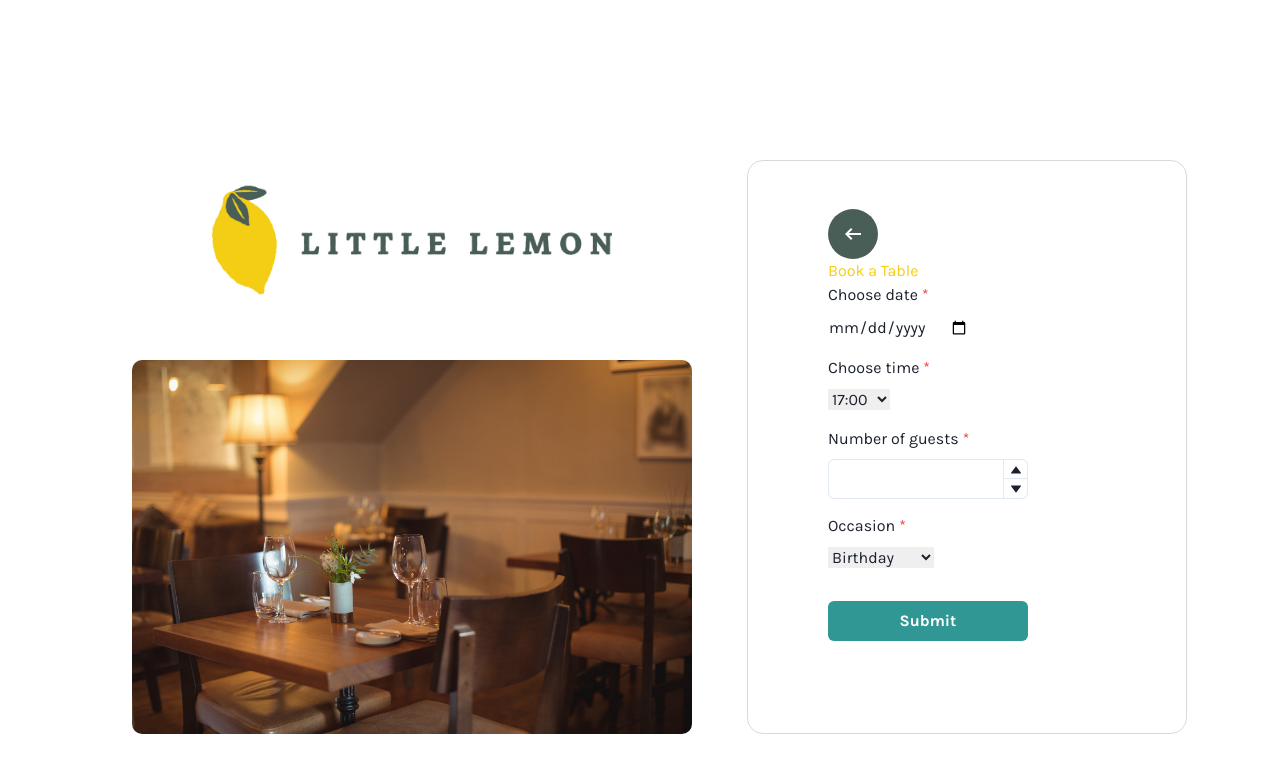
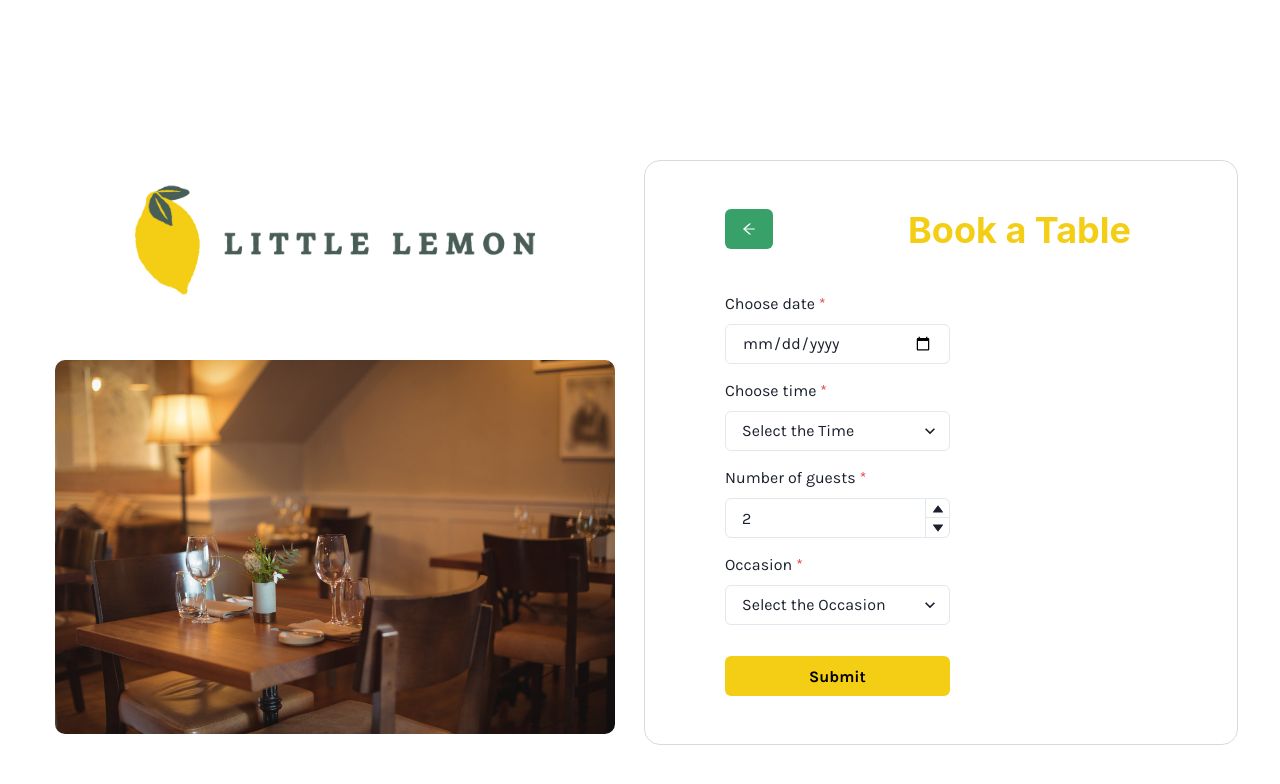
Before and after one commit to andregu14/Front-End-Developer-Capstone-Project, a React (Create React App) app: page / in a window 1280 px wide. Shown: the top 784 px of the page. Built offline with nearby package versions, Linux system fonts and the light colour scheme.

Commit message:
Update Main.jsx
Using chakra ui and react-icons update

```diff
--- a/src/assets/components/Main.jsx
+++ b/src/assets/components/Main.jsx
@@ -1,26 +1,38 @@
 import { useFormik } from "formik";
 import { useState } from "react";
 import * as Yup from "yup";
+import { AiOutlineArrowLeft } from 'react-icons/ai';
 import {
     FormControl,
     FormLabel,
     FormErrorMessage,
-    FormHelperText,
     Button,
     NumberInput,
     NumberInputField,
     NumberInputStepper,
     NumberIncrementStepper,
     NumberDecrementStepper,
+    Select,
+    Input,
+    Box,
+    Wrap,
+    WrapItem,
+    Heading,
   } from '@chakra-ui/react'
 
 function Main() {
+    const [resDate, setResDate] = useState("")
+    const [resTime, setResTime] = useState("")
+    const [guests, setGuests] = useState(2)
+    const [occasion, setOccasion] = useState("")
+    const [availableTimes, setAvailableTimes] = useState(["17:00", "18:00", "19:00", "20:00", "21:00", "22:00"])
+
     const formik = useFormik({
         initialValues: {
-            resDate: "",
-            resTime: "",
-            guests: 2,
-            occasion: "",
+            resDate: resDate,
+            resTime: resTime,
+            guests: guests,
+            occasion: occasion,
         },
         onSubmit: (e) => {
             e.preventDefault();
@@ -28,64 +40,65 @@ function Main() {
         validationSchema: Yup.object({
             resDate: Yup.date().required('Required'),
             resTime: Yup.string().required('Required'),
-            guests: Yup.number().required('Required').min(1, 'The minimum number is 1' ).max(10, 'The maximum number is 10'),
+            guests: Yup.number().required('Required'),
             occasion: Yup.string().required('Required'),
           }),
       });
 
     return (
     <main>
-        <header>
-            <button className="back-button">
-                <span class="material-symbols-outlined">
-                    arrow_left_alt
-                </span>
-            </button>
-            <h1>Book a Table</h1>
-        </header>
+        <Box>
+            <Wrap spacing='135px' mb={10}>
+                <WrapItem>
+                    <Button colorScheme="green">{<AiOutlineArrowLeft />}</Button>
+                </WrapItem>
+                <WrapItem>
+                    <Heading as="h1">Book a Table</Heading>
+                </WrapItem>
+            </Wrap>
 
             <form onSubmit={formik.handleSubmit}
             style={{
             display: "grid",
-        maxWidth: "200px",
+            maxWidth: "225px",
             gap: "15px",
             }}>
-            <FormControl isRequired isInvalid={formik.touched.resDate && formik.errors.resDate}>
+                <FormControl isRequired>
                     <FormLabel htmlFor="resDate">Choose date</FormLabel>
-                <input
+                    <Input
                         type="date"
                         id="resDate"
                         name="resDate"
-                    {...formik.getFieldProps('resDate')}
+                        value={resDate}
+                        onChange={e => setResDate(e.target.value)}
                     />
                     <FormErrorMessage>{formik.errors.resDate}</FormErrorMessage>
                 </FormControl>
 
-            <FormControl isRequired isInvalid={formik.errors.resTime}>
+                <FormControl isRequired>
                     <FormLabel htmlFor="resTime">Choose time</FormLabel>
-                <select
+                    <Select
                         id="resTime"
                         name="resTime"
-                    {...formik.getFieldProps('resTime')}
+                        onChange={e => setResTime(e.target.value)}
+                        placeholder="Select the Time"
                     >
-                    <option>17:00</option>
-                    <option>18:00</option>
-                    <option>19:00</option>
-                    <option>20:00</option>
-                    <option>21:00</option>
-                    <option>22:00</option>
-                </select>
+                        {availableTimes.map(time => (
+                            <option key={time}>{time}</option>
+                        ))}
+                    </Select>
                     <FormErrorMessage>{formik.errors.resTime}</FormErrorMessage>
                 </FormControl>
-
-            <FormControl isRequired isInvalid={formik.errors.guests}>
+                <FormControl isRequired isInvalid={formik.touched.guests && formik.errors.guests}>
                     <FormLabel htmlFor="guests">Number of guests</FormLabel>
                         <NumberInput
                             name="guests"
                             id="guests"
                             max={10} min={1}
+                            defaultValue={guests}
+                            onChange={(value) => setGuests(value)}
                         >
-                        <NumberInputField />
+                            <NumberInputField/>
                             <NumberInputStepper>
                                 <NumberIncrementStepper />
                                 <NumberDecrementStepper />
@@ -93,28 +106,30 @@ function Main() {
                         </NumberInput>
                     <FormErrorMessage>{formik.errors.guests}</FormErrorMessage>
                 </FormControl>
-
-            <FormControl isRequired isInvalid={formik.errors.occasion}>
+                <FormControl isRequired >
                     <FormLabel htmlFor="occasion">Occasion</FormLabel>
-                    <select
+                        <Select
                             id="occasion"
                             name="occasion"
-                        {...formik.getFieldProps('occasion')}
+                            placeholder="Select the Occasion"
+                            onChange={e => setOccasion(e.target.value)}
                         >
                             <option>Birthday</option>
                             <option>Anniversary</option>
-                    </select>
+                        </Select>
                     <FormErrorMessage>{formik.errors.occasion}</FormErrorMessage>
                 </FormControl>
-
                 <Button
                     mt={4}
                     colorScheme='teal'
                     type='submit'
+                    bg={"#F4CE14"}
+                    color={'black'}
                 >
                     Submit
                 </Button>
             </form>
+        </Box>
     </main>
 )}
 
```
Lines whose indentation alone changed are shown as unchanged.
